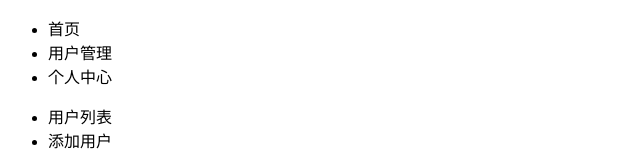
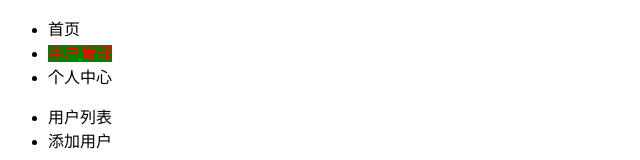
Before and after one commit to ghx9908/react-router, a React (Vite) app: page /user in a window 1280 px wide. Shown: the top 160 px of the page, without its empty margins (0-640 px from the left). Built offline with nearby package versions, Linux system fonts and the light colour scheme.

Commit message:
feat: navlink的实现

```diff
--- a/index.html
+++ b/index.html
@@ -5,6 +5,11 @@
   <meta charset="UTF-8" />
   <meta name="viewport" content="width=device-width, initial-scale=1.0" />
   <title>react-router </title>
+  <style>
+    .active {
+      color: red;
+    }
+  </style>
 </head>
 
 <body>
--- a/src/main.jsx
+++ b/src/main.jsx
@@ -5,6 +5,7 @@ import {
   Routes,
   Route,
   Link,
+  NavLink,
 } from "./react-router-dom"
 import Home from "./components/Home"
 import User from "./components/User"
@@ -12,17 +13,29 @@ import Profile from "./components/Profile"
 import UserAdd from "./components/UserAdd"
 import UserList from "./components/UserList"
 import UserDetail from "./components/UserDetail"
+const activeStyle = { backgroundColor: "green" }
+const activeClassName = "active"
+const activeNavProps = {
+  style: ({ isActive }) => (isActive ? activeStyle : {}),
+  className: ({ isActive }) => (isActive ? activeClassName : ""),
+}
 ReactDOM.createRoot(document.getElementById("root")).render(
   <BrowserRouter>
     <ul>
       <li>
-        <Link to="/">首页</Link>
+        <NavLink end={true} to="/" {...activeNavProps}>
+          首页
+        </NavLink>
       </li>
       <li>
-        <Link to="/user">用户管理</Link>
+        <NavLink to="/user" {...activeNavProps}>
+          用户管理
+        </NavLink>
       </li>
       <li>
-        <Link to="/profile">个人中心</Link>
+        <NavLink to="/profile" {...activeNavProps}>
+          个人中心
+        </NavLink>
       </li>
     </ul>
     <Routes>
--- a/src/react-router-dom/index.jsx
+++ b/src/react-router-dom/index.jsx
@@ -1,3 +1,5 @@
+/* eslint-disable react/no-children-prop */
+/* eslint-disable react/prop-types */
 import { useState, useLayoutEffect, useRef } from "react"
 import {
   Router,
@@ -71,3 +73,47 @@ export const Link = function (props) {
   }
   return <a {...rest} onClick={handleClick} />
 }
+
+/**
+ * @param {*} className 类名 可以是固定的字符串，也可以是一个函数，函数的参数是isActive
+ * @param {*} end 是否结束
+ * @param {*} style 行内样式 可以是固定的字符串，也可以是一个函数，函数的参数是isActive
+ * @param {*} to 点击导航跳转的路径
+ * @param {*} children 子组件
+ */
+export function NavLink({
+  className: classNameProp = "",
+  end = false,
+  style: styleProp = {},
+  to,
+  children,
+  ...rest
+}) {
+  let location = useLocation()
+  let path = { pathname: to }
+  let locationPathname = location.pathname //当前的路径
+  let toPathname = path.pathname //当前导航想要跳转的路径
+  //如果路径一样，或者 不结束，并且当前的路径是以to开头的，并且下一个字符/，也就是路径路径分隔符
+  let isActive =
+    locationPathname === toPathname ||
+    (!end &&
+      locationPathname.startsWith(toPathname) &&
+      locationPathname.charAt(toPathname.length) === "/")
+  let className
+  if (typeof classNameProp === "function") {
+    className = classNameProp({
+      isActive,
+    })
+  }
+  let style
+  if (typeof styleProp === "function") {
+    style = styleProp({
+      isActive,
+    })
+  }
+  return (
+    <Link {...rest} to={to} className={className} style={style}>
+      {children}
+    </Link>
+  )
+}
```
